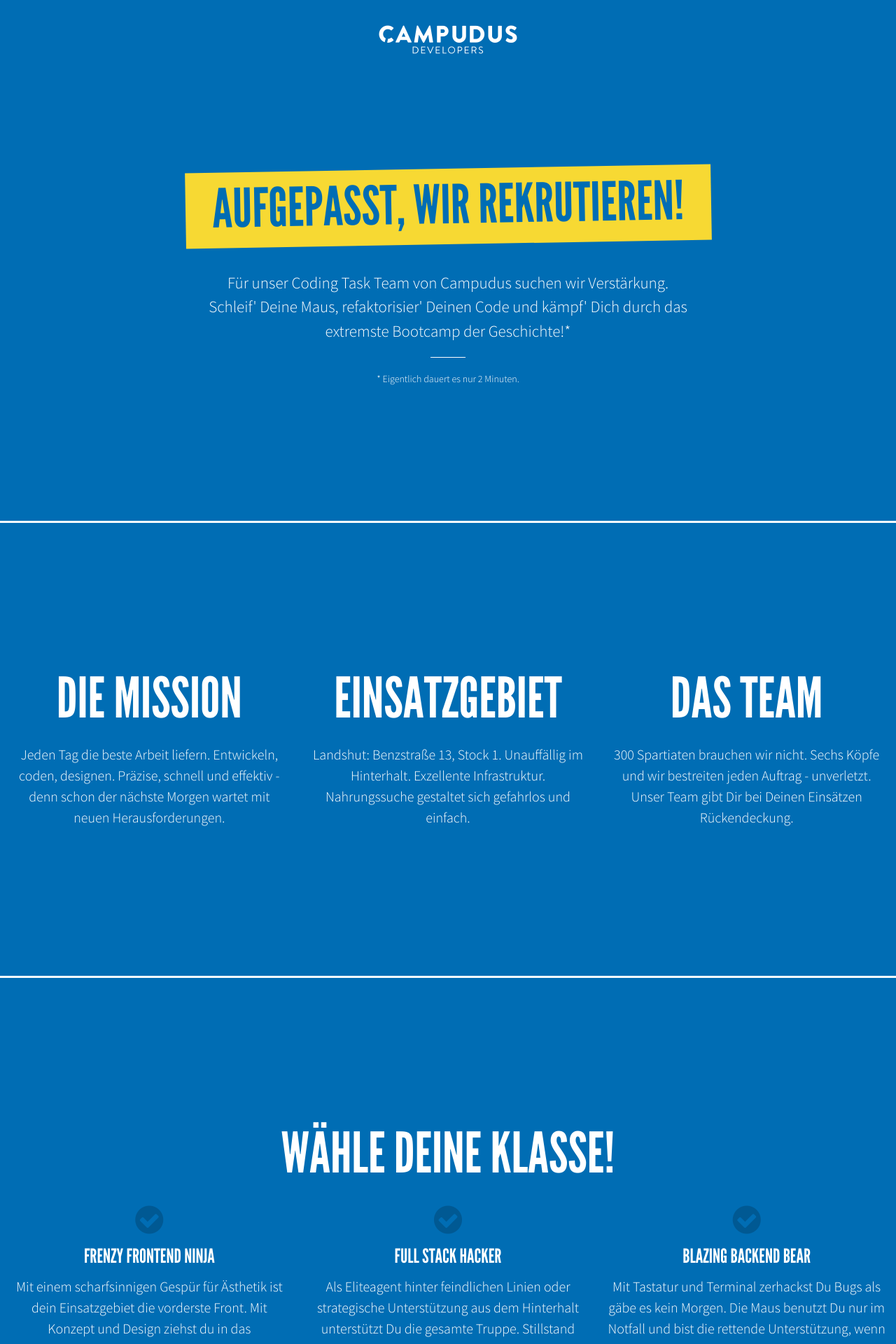
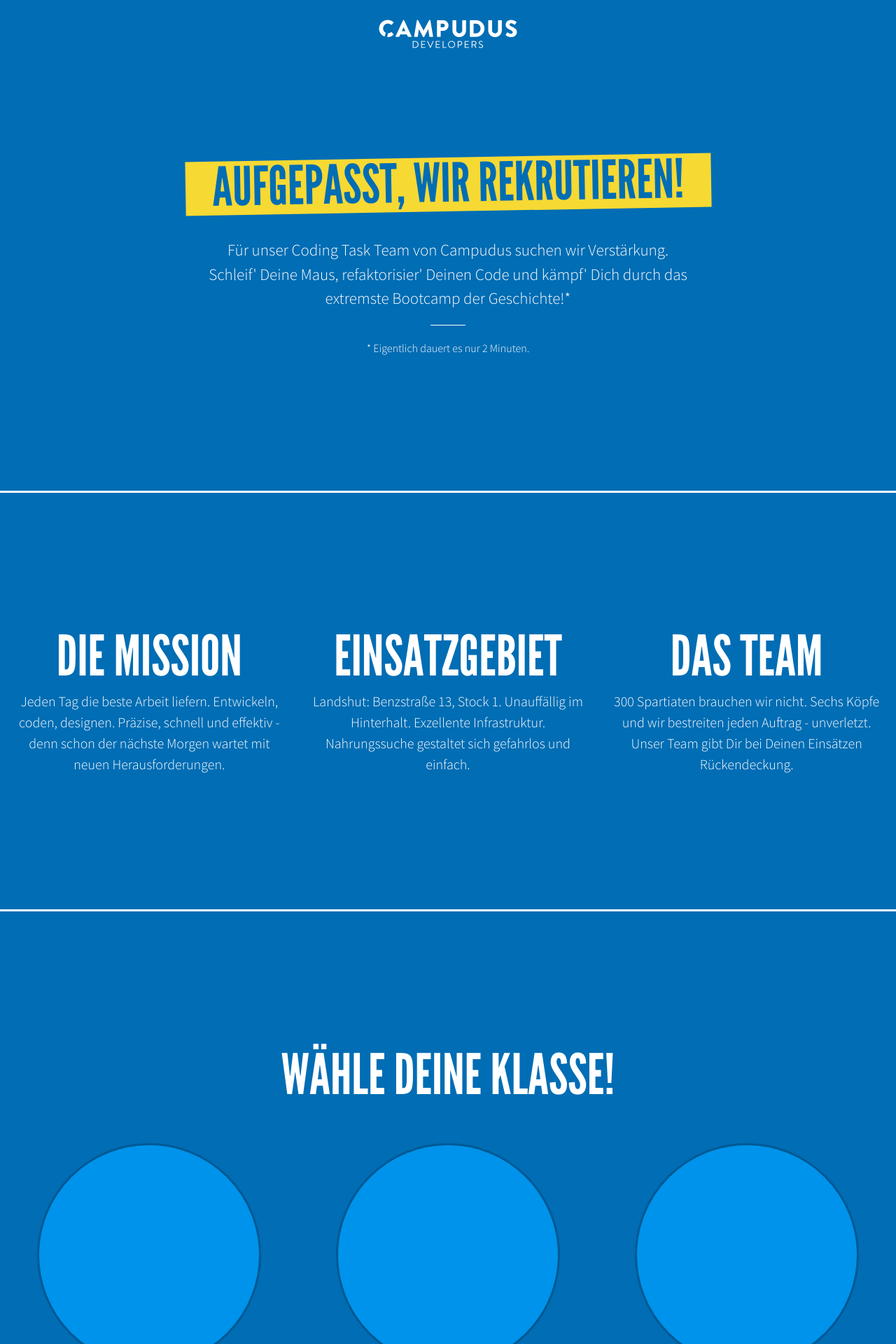
Before and after one commit to campudus/campudus.github.io, a Jekyll site: the page built from de/jobs/index.html, in a window 1280 px wide. Shown: the top 1920 px of the page at 70% size. Built offline with Jekyll 4.4.1, drawn with Linux system fonts in a browser that asks for light colours; some of the changed text lies outside the part shown.

Commit message:
A lot more responsive styling

```diff
--- a/_sass/jobs/jobs-styles.scss
+++ b/_sass/jobs/jobs-styles.scss
@@ -1,3 +1,5 @@
+//@import "compass/css3";
+
 $sourcesans: 'Source Sans Pro', sans-serif;
 $leagueGothic: 'League Gothic', sans-serif;
 
@@ -7,8 +9,19 @@
 $highlight-color: #f7d933;
 $dark-color: #005993;
 $gray: rgba(0, 0, 0, 0.25);
+$tech-item-inset-color: $gray;
 
-$tech-item-inset-color: $gray;
+body, html {
+  font-size: 12px;
+  background-color: $campudus-blue;
+}
+
+// Font sizes
+@media only screen and (min-width: 64.063em) {
+  body, html {
+    font-size: 16px;
+  }
+}
 
 a {
   color: $text-color;
@@ -27,13 +40,21 @@
   padding: 15% 0;
 }
 
+@media only screen and (max-width: 64.063em) {
+  .content-wrapper .columns {
+    margin-bottom: 4em;
+  }
+}
+
+.character .kind {
+  margin-bottom: 0; //override
+  padding-top: 3em;
+  padding-bottom: 3em;
+}
+
 header.row {
   border: none;
   padding: 2% 0 0 0;
-}
-
-body {
-  background-color: $campudus-blue;
 }
 
 i {
@@ -51,6 +72,9 @@
 h1, h2, h3, h4, h5, h6 {
   font-family: $leagueGothic;
   text-transform: uppercase;
+  text-align: center;
+  line-height: 1em;
+
 }
 
 h2 {
@@ -58,7 +82,7 @@
 }
 
 h3 {
-  font-size: 1.75rem;
+  font-size: 2.5rem;
 }
 
 p {
@@ -66,6 +90,17 @@
   font-family: $sourcesans;
   font-weight: 300;
   font-size: 1.25rem;
+  max-width: 30em;
+  text-align: center;
+  margin: 0 auto;
+
+  &.intro {
+    margin-bottom: 3rem;
+  }
+
+  &.small {
+    font-size: 16px;
+  }
 }
 
 #logo {
@@ -108,8 +143,6 @@
     margin: 0 auto;
 
     &.small {
-      font-size: 14px;
-
       &:before {
         display: block;
         width: 50px;
@@ -122,12 +155,10 @@
 
     &.intro {
       margin-bottom: 0.5em;
+      @media only screen and (min-width: 40.063em) {
+        font-size: 1.8vw;
+      }
     }
-
-    @media only screen and (min-width: 40.063em) {
-      font-size: 1.8vw;
-    }
-
   }
 
 }
@@ -139,7 +170,7 @@
 // Form
 
 form {
-  max-width: 30vw;
+  max-width: 600px;
   margin: 0 auto;
   text-align: center;
 }
@@ -161,10 +192,16 @@
   cursor: pointer;
   min-height: 150px;
   position: relative;
-  padding: 2% 0 !important;
+  padding: 4% 0 !important;
+  height: 300px;
+  margin: 1%;
+  transition: all 0.2s ease-out;
+  background-color: $campudus-blue;
+  z-index: 1;
 
   h3 {
-    font-size: 3rem;
+    margin: 0.3em 0 0 0;
+    padding: 0;
   }
 
   .description {
@@ -173,9 +210,9 @@
 
   i {
     font-size: 4rem;
-    margin: 2%;
     line-height: 4rem;
     display: block;
+    transition: all 0.2s ease-out;
   }
 
   i.icon-vertx {
@@ -187,9 +224,41 @@
   }
 
   &.checked {
+    z-index: 2;
     -webkit-box-shadow: inset 0 0 100px $tech-item-inset-color;
     -moz-box-shadow: inset 0 0 100px $tech-item-inset-color;
     box-shadow: inset 0 0 100px $tech-item-inset-color;
+  }
+
+}
+
+html.no-touch {
+  .tech-item:hover {
+    i.icon-check {
+      //transform: translate(0, -10px);
+    }
+    transform: scale(1.2);
+    z-index: 1;
+  }
+
+  .tech-item.checked:hover {
+    position: relative;
+    z-index: 3;
+  }
+
+}
+
+@media only screen and (min-width: 40.063em) {
+  .technology .medium-block-grid-2 > li {
+    width: 48%;
+    list-style: none;
+  }
+}
+
+@media only screen and (min-width: 64.063em) {
+  .technology .large-block-grid-4 > li {
+    width: 23%;
+    list-style: none;
   }
 }
 
@@ -197,7 +266,7 @@
 
   input {
     border-radius: 8px;
-    border-color: $gray;
+    border: 0;
     background-color: $dark-color;
     height: 3.5rem;
     font-family: $leagueGothic;
@@ -233,33 +302,54 @@
   }
 
   button {
+    margin-top: 3rem;
     position: relative;
     padding: 0.5rem 4rem;
     border-radius: 8px;
     background-color: $light-color;
-    border: 3px solid $dark-color;
+    border: 2px solid $dark-color;
     text-transform: uppercase;
     box-shadow: 0 5px 0 0 $dark-color;
+    outline-style: none;
 
-    background: $light-color; /* Old browsers */
-    background: -moz-linear-gradient(top, $light-color 0%, $campudus-blue 100%); /* FF3.6+ */
-    background: -webkit-gradient(linear, left top, left bottom, color-stop(0%, $light-color), color-stop(100%, $campudus-blue)); /* Chrome,Safari4+ */
-    background: -webkit-linear-gradient(top, $light-color 0%, $campudus-blue 100%); /* Chrome10+,Safari5.1+ */
-    background: -o-linear-gradient(top, $light-color 0%, $campudus-blue 100%); /* Opera 11.10+ */
-    background: -ms-linear-gradient(top, $light-color 0%, $campudus-blue 100%); /* IE10+ */
-    background: linear-gradient(to bottom, $light-color 0%, $campudus-blue 100%); /* W3C */
-    filter: progid:DXImageTransform.Microsoft.gradient(startColorstr='$light-color', endColorstr='#005993', GradientType=0); /* IE6-9 */
+    /*
+
+        background: $light-color; *//* Old browsers *//*
+        background: -moz-linear-gradient(top, $light-color 0%, $campudus-blue 100%); *//* FF3.6+ *//*
+        background: -webkit-gradient(linear, left top, left bottom, color-stop(0%, $light-color), color-stop(100%, $campudus-blue)); *//* Chrome,Safari4+ *//*
+        background: -webkit-linear-gradient(top, $light-color 0%, $campudus-blue 100%); *//* Chrome10+,Safari5.1+ *//*
+        background: -o-linear-gradient(top, $light-color 0%, $campudus-blue 100%); *//* Opera 11.10+ *//*
+        background: -ms-linear-gradient(top, $light-color 0%, $campudus-blue 100%); *//* IE10+ *//*
+        background: linear-gradient(to bottom, $light-color 0%, $campudus-blue 100%); *//* W3C *//*
+        filter: progid:DXImageTransform.Microsoft.gradient(startColorstr='$light-color', endColorstr='#005993', GradientType=0); *//* IE6-9 */
 
     &:hover {
-      background: $light-color;
+      background: $campudus-blue;
     }
 
     i {
-      position: absolute;
-      top: 50%;
-      margin-top: -1rem;
+      display: inline-block;
       font-size: 2rem;
-      right: 1rem;
+    }
+  }
+
+}
+
+.character {
+
+  .avatar {
+    width: 280px;
+    height: 280px;
+    border-radius: 50%;
+    background-color: $light-color;
+    border: 3px solid $dark-color;
+    margin: 0 auto 20px auto;
+  }
+
+  @media only screen and (min-width: 40.063em) {
+    .avatar {
+      width: 320px;
+      height: 320px;
     }
   }
 
@@ -285,4 +375,9 @@
       }
     }
   }
+
+  a:hover, a:focus {
+    color: $highlight-color;
+  }
+
 }
--- a/css/jobs/font/icons/style.css
+++ b/css/jobs/font/icons/style.css
@@ -1,10 +1,10 @@
 @font-face {
 	font-family: 'campudus';
-	src:url('fonts/campudus.eot?gdwmlo');
-	src:url('fonts/campudus.eot?#iefixgdwmlo') format('embedded-opentype'),
-		url('fonts/campudus.woff?gdwmlo') format('woff'),
-		url('fonts/campudus.ttf?gdwmlo') format('truetype'),
-		url('fonts/campudus.svg?gdwmlo#campudus') format('svg');
+	src:url('fonts/campudus.eot?-ldb4wz');
+	src:url('fonts/campudus.eot?#iefix-ldb4wz') format('embedded-opentype'),
+		url('fonts/campudus.woff?-ldb4wz') format('woff'),
+		url('fonts/campudus.ttf?-ldb4wz') format('truetype'),
+		url('fonts/campudus.svg?-ldb4wz#campudus') format('svg');
 	font-weight: normal;
 	font-style: normal;
 }
@@ -21,6 +21,18 @@
 	/* Better Font Rendering =========== */
 	-webkit-font-smoothing: antialiased;
 	-moz-osx-font-smoothing: grayscale;
+}
+
+.icon-gulp:before {
+	content: "\e609";
+}
+
+.icon-php:before {
+	content: "\e60a";
+}
+
+.icon-database:before {
+	content: "\e60b";
 }
 
 .icon-check:before {
@@ -83,6 +95,10 @@
 	content: "\ea44";
 }
 
+.icon-terminal:before {
+	content: "\ea81";
+}
+
 .icon-github:before {
 	content: "\eab1";
 }
--- a/de/jobs/index.html
+++ b/de/jobs/index.html
@@ -63,6 +86,11 @@
     <h2>Wähle Deine Klasse!</h2>
   </div>
   <div class="large-4 columns kind" id="frontend-ninja">
+
+    <div class="avatar">
+
+    </div>
+
     <i class="icon-check"></i>
 
     <h3>Frenzy Frontend Ninja</h3>
@@ -72,6 +100,9 @@
 
   </div>
   <div class="large-4 columns kind" id="full-stack-jack">
+    <div class="avatar">
+
+    </div>
     <i class="icon-check"></i>
 
     <h3>Full Stack Hacker</h3>
@@ -81,6 +112,9 @@
 
   </div>
   <div class="large-4 columns kind" id="backend-bear">
+    <div class="avatar">
+
+    </div>
     <i class="icon-check"></i>
 
     <h3>Blazing Backend Bear</h3>
@@ -93,9 +127,10 @@
 </div>
 <div class="technology row" data-equalizer>
   <div class="large-12 columns">
-      <h2>Welche Fähigkeiten möchtest Du lernen?</h2>
+    <h2>Wähle deine Fähigkeiten</h2>
 
-      <p>Unsere Rekruten müssen lernfähig sein. Welche der folgenden Technologien klingen für Dich interessant? Wir
+    <p class="intro">Unsere Rekruten müssen lernfähig sein. Welche der folgenden Technologien klingen für Dich
+      interessant oder beherrscht du bereits? Wir
       entscheiden damit über Dein zukünftiges Einsatzgebiet.</p>
 
     <ul class="small-block-grid-1 medium-block-grid-2 large-block-grid-4">
@@ -159,7 +194,7 @@
 
         <div class="description">Sichert unsere Daten bei einigen unserer Produkte.</div>
         <i class="icon-check"></i></li>
-        <li data-equalizer-watch class="tech-item" id="shell"><i class="icon-shell"></i>
+      <li data-equalizer-watch class="tech-item" id="shell"><i class="icon-terminal"></i>
 
         <h3>Shell</h3>
 
```
Also changed, not shown: other parts of de/jobs/index.html (+24 -18 lines), _layouts/default.html (deleted, +0 -17 lines), css/jobs/font/icons/fonts/campudus.ttf, css/jobs/font/icons/fonts/campudus.woff, 2 other files. Lines whose indentation alone changed are shown as unchanged.
